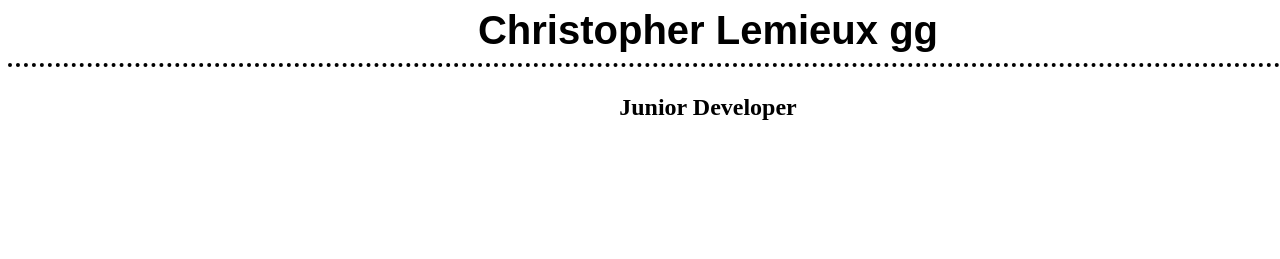
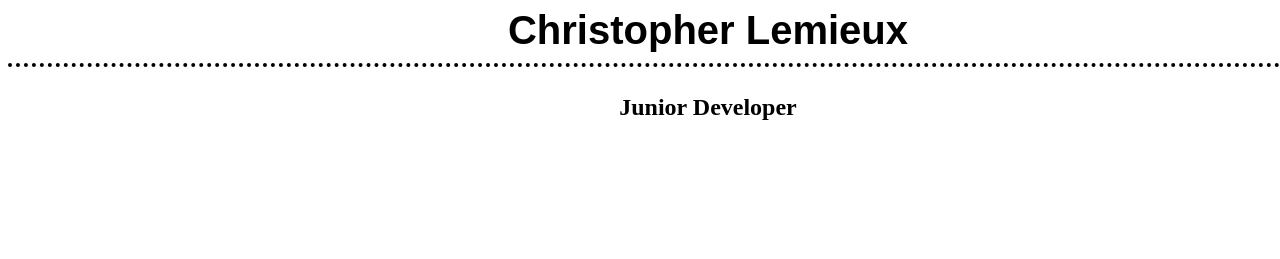
Before and after one commit to clemieux55/heroku-personal-site, a plain HTML site: page public/index.html in a window 1280 px wide. Shown: the top 259 px of the page. Drawn offline with nearby package versions, Linux system fonts and the light colour scheme.

Commit message:
fixd name

```diff
--- a/public/index.html
+++ b/public/index.html
@@ -6,7 +6,7 @@
 <div class="container">
 <body>
 <h1 class="name">
-	Christopher Lemieux gg
+	Christopher Lemieux
 </h1>
 <h2 class="junior-dev">Junior Developer</h2>
 <div class="contact-information">
```
